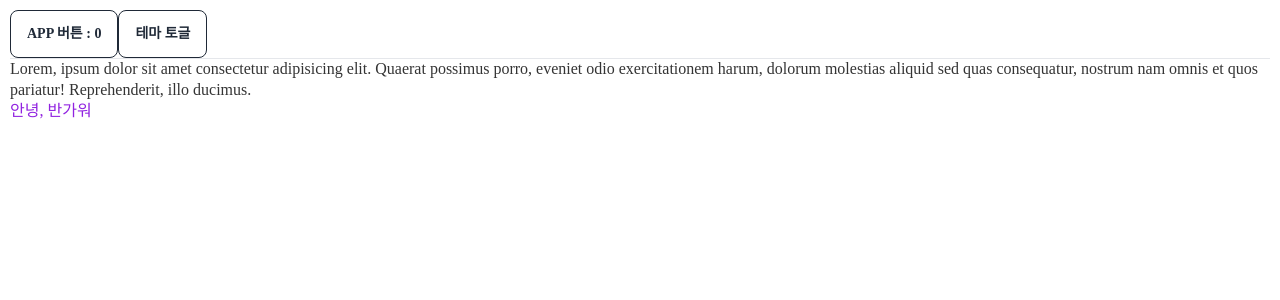
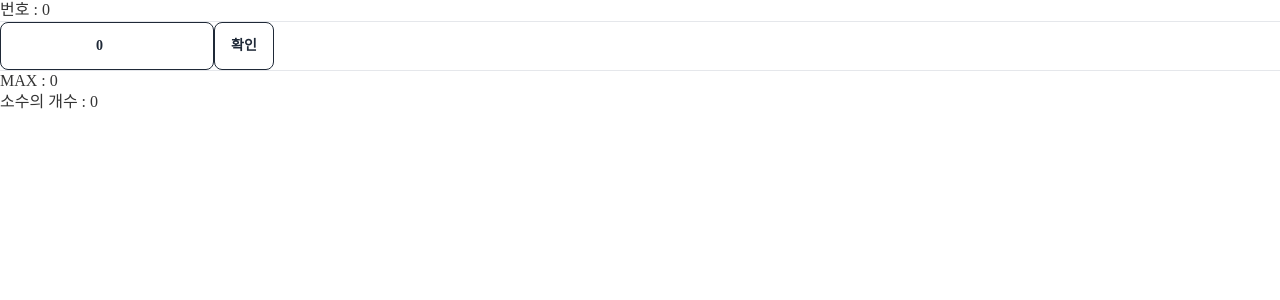
Before and after one commit to fbtjdwls04/2023-04-react-test, a React (Create React App) app: page / in a window 1280 px wide. Shown: the top 300 px of the page. Built offline with nearby package versions, Linux system fonts and the light colour scheme; a web font is replaced by a local one.

Commit message:
useMemo를 사용하여 쓸데없는 연산 줄이기

```diff
--- a/src/App.js
+++ b/src/App.js
@@ -1,42 +1,73 @@
-import React,{useEffect, useState, useRef} from "react";
+import React,{useEffect, useState, useMemo} from "react";
+import ThemeToggle from "./ThemeToggle";
 
-let AppCallCount = 0;
+
+function isPrimeNumber(no){
+  for(let i = 2; i < no; i++){
+      if(i*i > no){
+          break;
+      }
+      if( no % i == 0){
+          return false;
+      }
+  }
+  return true;
+}
+
+function getPrimeNumbers(max){
+  const PrimeNumbers = [];
+  for(let i = 2; i < max; i++){
+      if(isPrimeNumber(i)){
+          PrimeNumbers.push(i);
+      }
+  }
+  return PrimeNumbers;
+}
+
+function PrimeNumbersCount(max){
+  return getPrimeNumbers(max).length;
+}
+
 
 function App() {
-  AppCallCount++;
-  console.log(`AppCallCount : ${AppCallCount}`);
+  const [inputedNumber, SetInputedNumber] = useState(0);
   const [no, SetNo] = useState(0);
-  const [isDark, SetIsDark] = useState(false);
 
-  useEffect(()=>{
-    const html = document.getElementsByTagName('html')[0];
-    if(isDark){
-      html.classList.add('dark');
-    } else {
-      html.classList.remove('dark');
+  const primeNumbersCount = useMemo(
+    ()=> PrimeNumbersCount(inputedNumber),
+    [inputedNumber]
+  );
+
+
+  const onSubmit = (e) =>{
+    e.preventDefault();
+
+    const form = e.target;
+    form.number.value = form.number.value.trim();
+    if(form.number.value.length == 0){
+      alert('숫자를 입력해주세요.');
+      form.number.focus();
+
+      return;
     }
-  },[isDark]);
+    const number = form.number.valueAsNumber;
+    form.number.focus();
+
+    SetInputedNumber(number);
+  }
+
 
   return (
     <>
-      <div style={{
-        padding : 10
-      }}>
-        <button className="btn btn-outline" onClick={()=>{SetNo(no + 1 )}}>
-          App 버튼 : {no}
-        </button>
-        <button className="btn btn-outline" onClick={()=>{SetIsDark(!isDark)}}>
-          테마 토글
-        </button>
-
-        <hr />
-
-        <div>
-          Lorem, ipsum dolor sit amet consectetur adipisicing elit. Quaerat possimus porro, eveniet odio exercitationem harum, dolorum molestias aliquid sed quas consequatur, nostrum nam omnis et quos pariatur! Reprehenderit, illo ducimus.
-        </div>
-
-        <h1 class="color-primary">안녕, 반가워</h1>
-      </div>
+      <button onClick={()=>{SetNo(no+1)}}>번호 : {no}</button>
+      <hr />
+      <form onSubmit={onSubmit}>
+      <input className="btn btn-outline" type="number" name="number" placeholder="숫자를 입력해주세요." defaultValue='0'/>
+      <input className="btn btn-outline" type="submit" value='확인' />
+      <hr />
+      <div>MAX : {inputedNumber}</div>
+      <div>소수의 개수 : {primeNumbersCount}</div>
+     </form>
     </>
   );
 }
--- /dev/null
+++ b/src/ThemeToggle.js
@@ -0,0 +1,22 @@
+import { useEffect, useState } from "react";
+
+export default function ThemeToggle(){
+  const [no, SetNo] = useState(0);
+  const [isDark, SetIsDark] = useState(false);
+
+  useEffect(()=>{
+    const html = document.getElementsByTagName('html')[0];
+    if(isDark){
+      html.classList.add('dark');
+      } else {
+      html.classList.remove('dark');
+      }
+    },[isDark]);
+
+
+    return(
+        <button className="btn btn-outline" onClick={()=>{SetIsDark(!isDark)}}>
+          테마 토글
+        </button>
+    )
+}
--- a/src/index.css
+++ b/src/index.css
@@ -46,7 +46,7 @@ line-height: 1.3;
   :root {
     color:var(--text-color);
     background-color:var(--background-color);
-    transition: all 2s;
+    transition: all .2s;
   }
 
   .color-primary {
```
